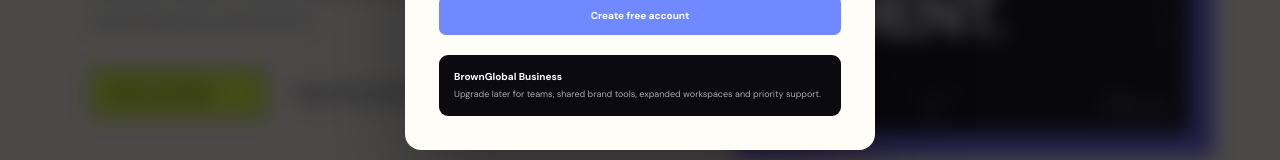
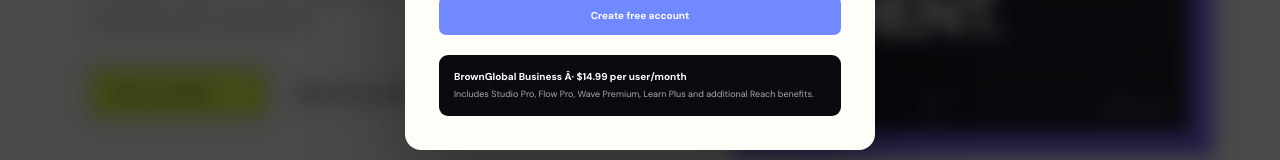
Before and after one commit to brownglobalofficial-glitch/brownglobal-reach, a React (Vite) app: page / in a window 1280 px wide. Both pictures are taken after a click on the button "Sign up". Shown: the part 550-710 px from the top of the page. Built offline with nearby package versions, Linux system fonts and the light colour scheme; no server answers; a web font is replaced by a local one.

Commit message:
Clarify Business bundle in account signup

```diff
--- a/src/AuthPanel.tsx
+++ b/src/AuthPanel.tsx
@@ -65,7 +65,7 @@
         <button className="auth-submit" disabled={busy}>{busy ? "Please wait..." : mode === "signup" ? "Create free account" : "Sign in"}</button>
       </form>
       {message && <p className="auth-message" role="status">{message}</p>}
-      <div className="auth-business"><b>BrownGlobal Business</b><span>Upgrade later for teams, shared brand tools, expanded workspaces and priority support.</span></div>
+      <div className="auth-business"><b>BrownGlobal Business Â· $14.99 per user/month</b><span>Includes Studio Pro, Flow Pro, Wave Premium, Learn Plus and additional Reach benefits.</span></div>
     </section>
   </div>;
 }
```
